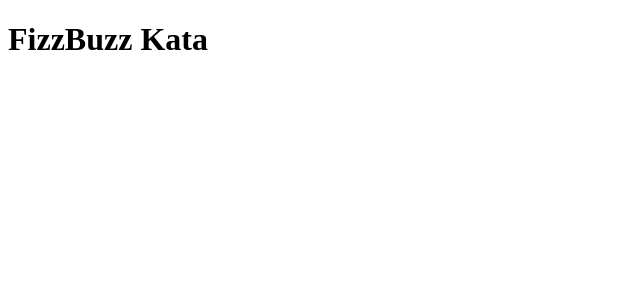
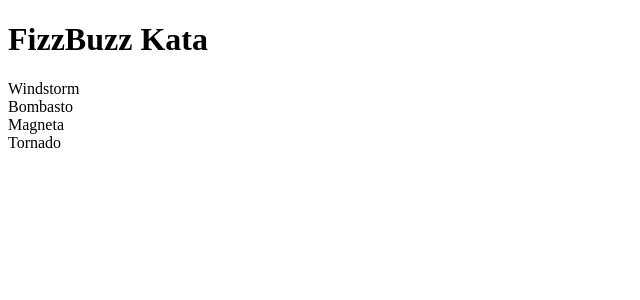
Before and after one commit to bWalshPdx/Exercises, an Angular app in the folder Angular/FizzBuzz/FizzBuzz/: page / in a window 1280 px wide. Shown: the top 300 px of the page, without its empty margins (0-640 px from the left). Built offline with nearby package versions, Linux system fonts and the light colour scheme.

Commit message:
ngFor works with a built in a array

```diff
--- a/Angular/FizzBuzz/FizzBuzz/src/app/main/main.component.html
+++ b/Angular/FizzBuzz/FizzBuzz/src/app/main/main.component.html
@@ -7,6 +7,6 @@
   <div id="output5">5</div>
 </div>-->
 
-<div *ngFor="let item of FizzBuzzCollection; let i = index" [attr.data-index]="i">
-  <div id='output{{i + 1}}'>{{item}}</div>
+<div *ngFor="let hero of ['Windstorm', 'Bombasto', 'Magneta', 'Tornado']">
+  {{hero}}
 </div>
--- a/Angular/FizzBuzz/FizzBuzz/src/app/main/main.component.ts
+++ b/Angular/FizzBuzz/FizzBuzz/src/app/main/main.component.ts
@@ -7,21 +7,19 @@ import { Component, OnInit } from '@angular/core';
 })
 export class MainComponent implements OnInit {
 
-  public FizzBuzzCollection: string[];
+  //public FizzBuzzCollection: string[] = this.getFizzBuzz(5);
 
-  constructor() {
-    this.FizzBuzzCollection = this.getFizzBuzz(15);
+  fizzBuzzCollection = ['Windstorm', 'Bombasto', 'Magneta', 'Tornado'];
 
-  }
+  constructor() {}
 
-  ngOnInit() {
-  }
+  ngOnInit() {}
 
   getFizzBuzz(limit: number): string[] {
     const output: string[] = new Array();
 
     for (let index = 1; index <= limit; index++) {
-      var printLine = '';
+      let printLine = '';
 
       if(index % 3 === 0) {
         printLine += 'Fizz';
@@ -40,5 +38,4 @@ export class MainComponent implements OnInit {
 
     return output;
   }
-
 }
```
Also changed, not shown: 1 other file (tests, documents, lock files or other folders).
